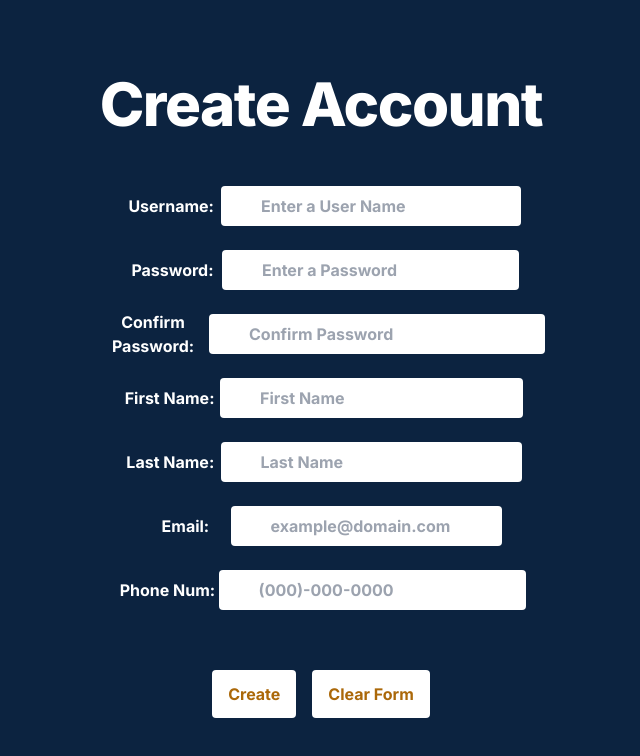
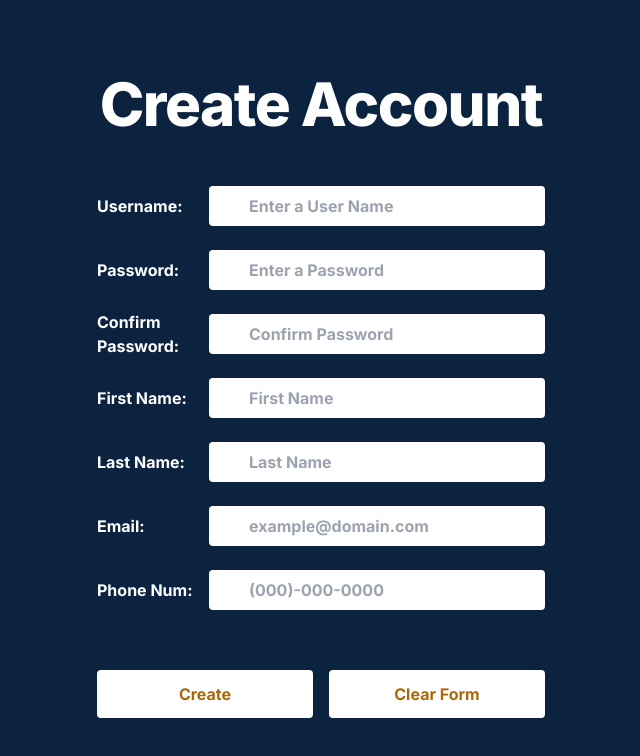
Before and after one commit to AnnalisaVuong/UTSA-Marketplace, a React (Vite) app in the folder frontend/: page /admin in a window 1280 px wide. Shown: the top 756 px of the page, without its empty margins (319-959 px from the left). Built offline with nearby package versions, Linux system fonts and the light colour scheme.

Commit message:
removed the 'container' tailwind css in the form to fix the layout

```diff
--- a/frontend/src/routes/AdminCreation.jsx
+++ b/frontend/src/routes/AdminCreation.jsx
@@ -55,9 +55,10 @@
     <>
     <div className="flex flex-col items-center justify-center min-h-screen bg-[#0c2340] text-white">
         <h1 className="text-4xl font-extrabold leading-none tracking-tight md:text-5xl lg:text-6xl dark:text-white mb-10">Create Account </h1>
+
         <form
-            className="w-full max-w-md container"
-            onSubmit={submitData}>
+        className="w-full max-w-md"
+        onSubmit={submitData}>
             <div className="flex flex-row items-center">
                 <label htmlFor="username" className="basis-1/4">
                     Username:
```
